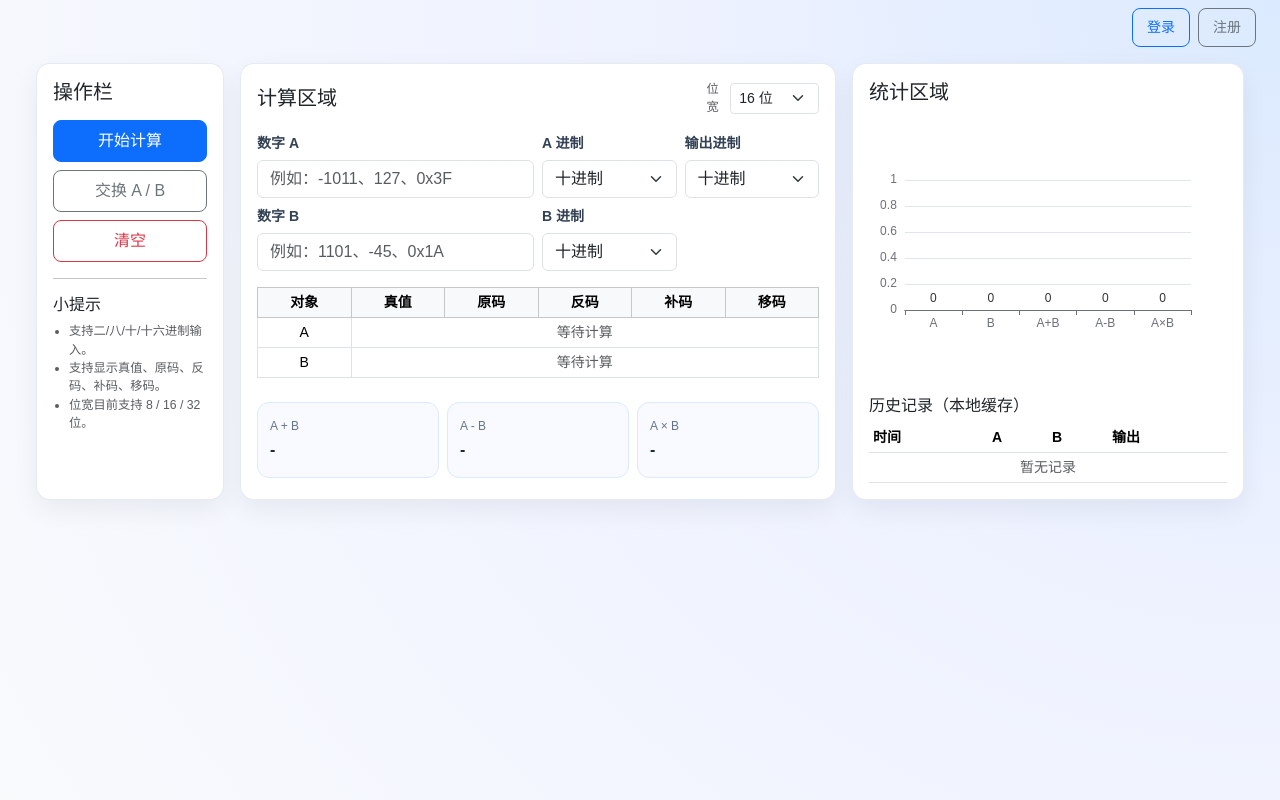
After one commit to Y-coder-guru/YOLOv8__GUI, a Flask app: page /number-lab in a window 1280 px wide. The commit adds this page. Run offline with Flask 3, Linux system fonts and the light colour scheme.

Commit message:
feat: add number base and code conversion lab v1

```diff
--- a/app.py
+++ b/app.py
@@ -256,6 +256,72 @@ def bjt_now() -> datetime:
 def to_bjt(dt: datetime) -> datetime:
     return dt + timedelta(hours=8)
 
+
+
+def parse_number_by_base(raw_value: str, base: int) -> int:
+    value = (raw_value or "").strip().lower()
+    if not value:
+        raise ValueError("输入不能为空")
+
+    sign = -1 if value.startswith("-") else 1
+    if value[0] in "+-":
+        value = value[1:]
+    if not value:
+        raise ValueError("数字格式不正确")
+
+    normalized = value
+    if base == 2 and value.startswith("0b"):
+        normalized = value[2:]
+    elif base == 8 and value.startswith("0o"):
+        normalized = value[2:]
+    elif base == 16 and value.startswith("0x"):
+        normalized = value[2:]
+
+    if not normalized:
+        raise ValueError("数字格式不正确")
+
+    return sign * int(normalized, base)
+
+
+def format_int_by_base(number: int, base: int) -> str:
+    if base == 2:
+        return format(number, "b")
+    if base == 8:
+        return format(number, "o")
+    if base == 10:
+        return str(number)
+    if base == 16:
+        return format(number, "X")
+    raise ValueError("不支持的进制")
+
+
+def build_code_payload(number: int, bits: int) -> dict:
+    min_val = -(2 ** (bits - 1))
+    max_val = (2 ** (bits - 1)) - 1
+    if number < min_val or number > max_val:
+        raise ValueError(f"数值 {number} 超出 {bits} 位有符号整数范围 [{min_val}, {max_val}]")
+
+    sign_bit = "1" if number < 0 else "0"
+    magnitude = format(abs(number), f"0{bits - 1}b")
+    original = sign_bit + magnitude
+
+    if number >= 0:
+        ones = original
+        twos_int = number
+    else:
+        ones = "1" + "".join("1" if c == "0" else "0" for c in magnitude)
+        twos_int = (1 << bits) + number
+
+    twos = format(twos_int & ((1 << bits) - 1), f"0{bits}b")
+    biased = format((twos_int ^ (1 << (bits - 1))) & ((1 << bits) - 1), f"0{bits}b")
+
+    return {
+        "true_value": str(number),
+        "original_code": original,
+        "ones_complement": ones,
+        "twos_complement": twos,
+        "biased_code": biased,
+    }
 
 def hash_password(password: str) -> str:
     return generate_password_hash(password)
@@ -506,9 +572,12 @@ def shutdown_session_appcontext(exception=None):
 
 @app.route("/")
 def index():
-    if current_user.is_authenticated:
-        return redirect(url_for("monitor"))
-    return redirect(url_for("login"))
+    return redirect(url_for("number_lab_page"))
+
+
+@app.get("/number-lab")
+def number_lab_page():
+    return render_template("number_lab.html")
 
 
 @app.route("/login", methods=["GET", "POST"])
@@ -603,6 +672,64 @@ def api_relogin():
     clear_runtime_after_logout()
     logout_user()
     return jsonify({"ok": True, "action": "relogin", "redirect": url_for("login")})
+
+
+
+@app.post("/api/number-lab/convert")
+def number_lab_convert():
+    payload = request.get_json(silent=True) or {}
+
+    try:
+        base1 = int(payload.get("base1", 10))
+        base2 = int(payload.get("base2", 10))
+        out_base = int(payload.get("out_base", 10))
+        bits = int(payload.get("bits", 8))
+        num1_raw = str(payload.get("num1", "")).strip()
+        num2_raw = str(payload.get("num2", "")).strip()
+
+        if base1 not in {2, 8, 10, 16} or base2 not in {2, 8, 10, 16} or out_base not in {2, 8, 10, 16}:
+            raise ValueError("进制只支持 2/8/10/16")
+        if bits not in {8, 16, 32}:
+            raise ValueError("位宽只支持 8/16/32")
+
+        n1 = parse_number_by_base(num1_raw, base1)
+        n2 = parse_number_by_base(num2_raw, base2)
+
+        result_sum = n1 + n2
+        result_diff = n1 - n2
+        result_prod = n1 * n2
+
+        data = {
+            "inputs": {
+                "n1": build_code_payload(n1, bits),
+                "n2": build_code_payload(n2, bits),
+            },
+            "results": {
+                "sum": {
+                    "decimal": str(result_sum),
+                    "formatted": format_int_by_base(result_sum, out_base),
+                },
+                "diff": {
+                    "decimal": str(result_diff),
+                    "formatted": format_int_by_base(result_diff, out_base),
+                },
+                "product": {
+                    "decimal": str(result_prod),
+                    "formatted": format_int_by_base(result_prod, out_base),
+                },
+            },
+            "meta": {
+                "bases": {"n1": base1, "n2": base2, "out": out_base},
+                "bits": bits,
+                "submitted_at": bjt_now().strftime("%Y-%m-%d %H:%M:%S"),
+            },
+        }
+        return jsonify({"ok": True, "data": data})
+    except ValueError as exc:
+        return jsonify({"ok": False, "message": str(exc)}), 400
+    except Exception:
+        app.logger.exception("number_lab_convert failed")
+        return jsonify({"ok": False, "message": "服务异常，请稍后重试"}), 500
 
 
 @app.route("/profile")
--- a/static/css/style.css
+++ b/static/css/style.css
@@ -248,3 +248,36 @@ body {
   .sidebar .nav-link { flex: 1 1 100%; }
   .topbar-right { justify-content: flex-start; gap: 8px; }
 }
+
+.number-lab-panel {
+  min-height: 100%;
+}
+
+.number-lab-page .form-label {
+  font-weight: 600;
+  color: #334155;
+  margin-bottom: 6px;
+}
+
+.result-chip {
+  border: 1px solid #dbeafe;
+  background: #f8faff;
+  border-radius: 12px;
+  padding: 12px;
+  min-height: 76px;
+  display: flex;
+  flex-direction: column;
+  justify-content: center;
+}
+
+.result-chip span {
+  color: #64748b;
+  font-size: 12px;
+}
+
+.result-chip strong {
+  font-size: 16px;
+  color: #1e293b;
+  margin-top: 3px;
+  word-break: break-all;
+}
--- /dev/null
+++ b/static/js/number_lab.js
@@ -0,0 +1,150 @@
+(function () {
+  const $ = (id) => document.getElementById(id);
+
+  const state = {
+    chart: null,
+    history: JSON.parse(localStorage.getItem('number-lab-history') || '[]'),
+  };
+
+  function initChart() {
+    const dom = $('resultChart');
+    if (!dom || typeof echarts === 'undefined') return;
+    state.chart = echarts.init(dom);
+    state.chart.setOption({
+      tooltip: { trigger: 'axis' },
+      xAxis: { type: 'category', data: ['A', 'B', 'A+B', 'A-B', 'A×B'] },
+      yAxis: { type: 'value' },
+      series: [{
+        type: 'bar',
+        data: [0, 0, 0, 0, 0],
+        itemStyle: { color: '#4f46e5' },
+        label: { show: true, position: 'top' },
+      }],
+    });
+    window.addEventListener('resize', () => state.chart && state.chart.resize());
+  }
+
+  function renderHistory() {
+    const tbody = $('historyTable')?.querySelector('tbody');
+    if (!tbody) return;
+    if (!state.history.length) {
+      tbody.innerHTML = '<tr><td colspan="4" class="text-muted text-center">暂无记录</td></tr>';
+      return;
+    }
+
+    tbody.innerHTML = state.history
+      .slice(-8)
+      .reverse()
+      .map((item) => `
+        <tr>
+          <td>${item.time}</td>
+          <td>${item.a}</td>
+          <td>${item.b}</td>
+          <td>${item.sum}</td>
+        </tr>
+      `)
+      .join('');
+  }
+
+  function renderCodeTable(inputs) {
+    const tbody = $('codeTable').querySelector('tbody');
+    const rows = [
+      ['A', inputs.n1],
+      ['B', inputs.n2],
+    ];
+    tbody.innerHTML = rows
+      .map(([label, row]) => `
+        <tr>
+          <td>${label}</td>
+          <td>${row.true_value}</td>
+          <td>${row.original_code}</td>
+          <td>${row.ones_complement}</td>
+          <td>${row.twos_complement}</td>
+          <td>${row.biased_code}</td>
+        </tr>
+      `)
+      .join('');
+  }
+
+  function updateResultCard(results, outBase) {
+    $('sumValue').textContent = `${results.sum.formatted} (base ${outBase})`;
+    $('diffValue').textContent = `${results.diff.formatted} (base ${outBase})`;
+    $('prodValue').textContent = `${results.product.formatted} (base ${outBase})`;
+  }
+
+  function updateChart(n1, n2, results) {
+    if (!state.chart) return;
+    state.chart.setOption({
+      series: [{ data: [n1, n2, Number(results.sum.decimal), Number(results.diff.decimal), Number(results.product.decimal)] }],
+    });
+  }
+
+  async function compute() {
+    const payload = {
+      num1: $('num1Input').value,
+      base1: Number($('base1Select').value),
+      num2: $('num2Input').value,
+      base2: Number($('base2Select').value),
+      out_base: Number($('outBaseSelect').value),
+      bits: Number($('bitsSelect').value),
+    };
+
+    try {
+      const res = await fetch('/api/number-lab/convert', {
+        method: 'POST',
+        headers: { 'Content-Type': 'application/json' },
+        body: JSON.stringify(payload),
+      });
+      const data = await res.json();
+      if (!res.ok || !data.ok) {
+        showToast(data.message || '计算失败', 'danger');
+        return;
+      }
+
+      const inputs = data.data.inputs;
+      const results = data.data.results;
+      renderCodeTable(inputs);
+      updateResultCard(results, payload.out_base);
+      updateChart(Number(inputs.n1.true_value), Number(inputs.n2.true_value), results);
+
+      state.history.push({
+        time: data.data.meta.submitted_at,
+        a: `${payload.num1}(${payload.base1})`,
+        b: `${payload.num2}(${payload.base2})`,
+        sum: `${results.sum.formatted}(base ${payload.out_base})`,
+      });
+      localStorage.setItem('number-lab-history', JSON.stringify(state.history.slice(-30)));
+      renderHistory();
+      showToast('计算完成', 'success');
+    } catch (err) {
+      showToast('网络异常，请稍后重试', 'danger');
+    }
+  }
+
+  function bindEvents() {
+    $('computeBtn')?.addEventListener('click', compute);
+    $('swapBtn')?.addEventListener('click', () => {
+      const num1 = $('num1Input').value;
+      const num2 = $('num2Input').value;
+      const base1 = $('base1Select').value;
+      const base2 = $('base2Select').value;
+      $('num1Input').value = num2;
+      $('num2Input').value = num1;
+      $('base1Select').value = base2;
+      $('base2Select').value = base1;
+      showToast('已交换 A/B', 'info');
+    });
+    $('clearBtn')?.addEventListener('click', () => {
+      $('num1Input').value = '';
+      $('num2Input').value = '';
+      $('sumValue').textContent = '-';
+      $('diffValue').textContent = '-';
+      $('prodValue').textContent = '-';
+      showToast('输入已清空', 'secondary');
+    });
+  }
+
+  initChart();
+  renderHistory();
+  bindEvents();
+})();
--- /dev/null
+++ b/templates/number_lab.html
@@ -0,0 +1,133 @@
+{% extends "base.html" %}
+{% block title %}进制与编码实验台{% endblock %}
+
+{% block content %}
+<div class="container-fluid number-lab-page">
+  <div class="row g-3 align-items-stretch">
+    <div class="col-12 col-xl-2">
+      <section class="card h-100 p-3 number-lab-panel">
+        <h5 class="mb-3">操作栏</h5>
+        <div class="d-grid gap-2">
+          <button class="btn btn-primary" id="computeBtn">开始计算</button>
+          <button class="btn btn-outline-secondary" id="swapBtn">交换 A / B</button>
+          <button class="btn btn-outline-danger" id="clearBtn">清空</button>
+        </div>
+        <hr>
+        <h6>小提示</h6>
+        <ul class="small text-muted mb-0 ps-3">
+          <li>支持二/八/十/十六进制输入。</li>
+          <li>支持显示真值、原码、反码、补码、移码。</li>
+          <li>位宽目前支持 8 / 16 / 32 位。</li>
+        </ul>
+      </section>
+    </div>
+
+    <div class="col-12 col-xl-6">
+      <section class="card h-100 p-3 number-lab-panel">
+        <div class="d-flex justify-content-between align-items-center flex-wrap gap-2">
+          <h5 class="mb-0">计算区域</h5>
+          <div class="d-flex gap-2 align-items-center">
+            <label for="bitsSelect" class="small text-muted">位宽</label>
+            <select id="bitsSelect" class="form-select form-select-sm">
+              <option value="8">8 位</option>
+              <option value="16" selected>16 位</option>
+              <option value="32">32 位</option>
+            </select>
+          </div>
+        </div>
+
+        <div class="row g-2 mt-2">
+          <div class="col-12 col-md-6">
+            <label class="form-label">数字 A</label>
+            <input id="num1Input" class="form-control" placeholder="例如：-1011、127、0x3F">
+          </div>
+          <div class="col-6 col-md-3">
+            <label class="form-label">A 进制</label>
+            <select id="base1Select" class="form-select">
+              <option value="2">二进制</option>
+              <option value="8">八进制</option>
+              <option value="10" selected>十进制</option>
+              <option value="16">十六进制</option>
+            </select>
+          </div>
+          <div class="col-6 col-md-3">
+            <label class="form-label">输出进制</label>
+            <select id="outBaseSelect" class="form-select">
+              <option value="2">二进制</option>
+              <option value="8">八进制</option>
+              <option value="10" selected>十进制</option>
+              <option value="16">十六进制</option>
+            </select>
+          </div>
+
+          <div class="col-12 col-md-6">
+            <label class="form-label">数字 B</label>
+            <input id="num2Input" class="form-control" placeholder="例如：1101、-45、0x1A">
+          </div>
+          <div class="col-6 col-md-3">
+            <label class="form-label">B 进制</label>
+            <select id="base2Select" class="form-select">
+              <option value="2">二进制</option>
+              <option value="8">八进制</option>
+              <option value="10" selected>十进制</option>
+              <option value="16">十六进制</option>
+            </select>
+          </div>
+        </div>
+
+        <div class="table-responsive mt-3">
+          <table class="table table-sm table-bordered align-middle text-center mb-0" id="codeTable">
+            <thead class="table-light">
+              <tr>
+                <th>对象</th>
+                <th>真值</th>
+                <th>原码</th>
+                <th>反码</th>
+                <th>补码</th>
+                <th>移码</th>
+              </tr>
+            </thead>
+            <tbody>
+              <tr><td>A</td><td colspan="5" class="text-muted">等待计算</td></tr>
+              <tr><td>B</td><td colspan="5" class="text-muted">等待计算</td></tr>
+            </tbody>
+          </table>
+        </div>
+
+        <div class="row g-2 mt-3">
+          <div class="col-12 col-md-4"><div class="result-chip"><span>A + B</span><strong id="sumValue">-</strong></div></div>
+          <div class="col-12 col-md-4"><div class="result-chip"><span>A - B</span><strong id="diffValue">-</strong></div></div>
+          <div class="col-12 col-md-4"><div class="result-chip"><span>A × B</span><strong id="prodValue">-</strong></div></div>
+        </div>
+      </section>
+    </div>
+
+    <div class="col-12 col-xl-4">
+      <section class="card h-100 p-3 number-lab-panel">
+        <h5 class="mb-3">统计区域</h5>
+        <div id="resultChart" style="height: 260px;"></div>
+        <h6 class="mt-3">历史记录（本地缓存）</h6>
+        <div class="table-responsive">
+          <table class="table table-sm table-hover align-middle mb-0" id="historyTable">
+            <thead>
+              <tr>
+                <th>时间</th>
+                <th>A</th>
+                <th>B</th>
+                <th>输出</th>
+              </tr>
+            </thead>
+            <tbody>
+              <tr><td colspan="4" class="text-muted text-center">暂无记录</td></tr>
+            </tbody>
+          </table>
+        </div>
+      </section>
+    </div>
+  </div>
+</div>
+{% endblock %}
+
+{% block scripts %}
+<script src="{{ url_for('static', filename='js/number_lab.js') }}"></script>
+{% endblock %}
```
Also changed, not shown: README.md.
